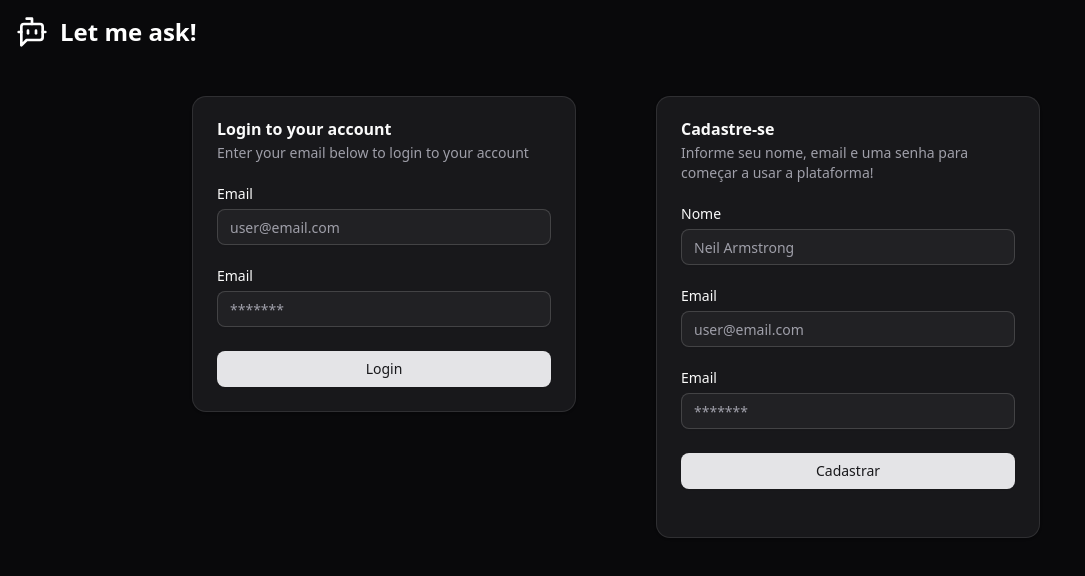
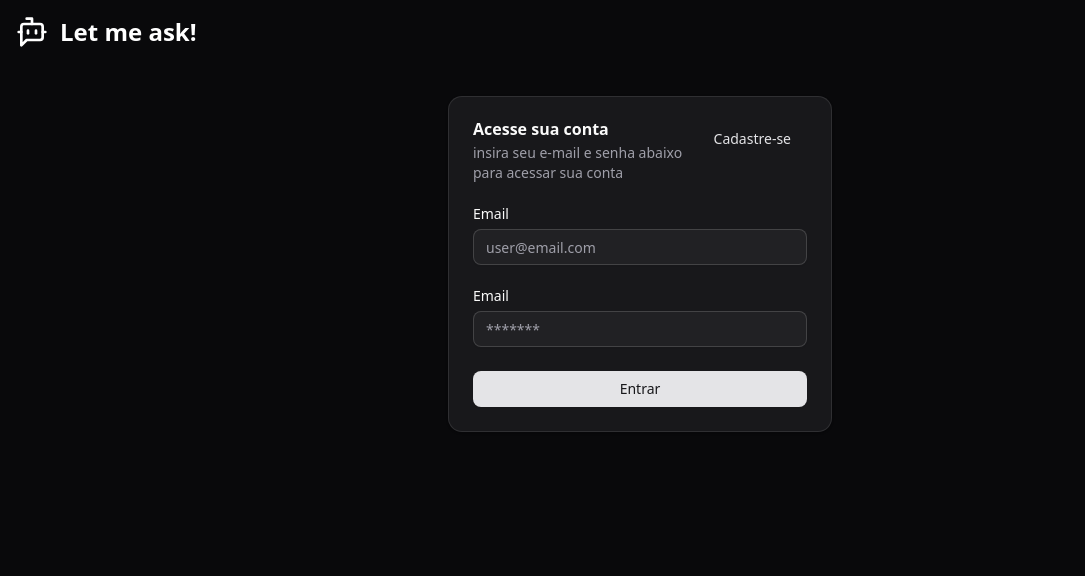
Before and after one commit to TalisonF/nlw-agents-webapp, a React (Vite) app: page / in a window 1280 px wide. Shown: the top 576 px of the page, without its empty margins (0-1085 px from the left). Built offline with nearby package versions, Linux system fonts and the light colour scheme.

Commit message:
feat: login and sing up refactor

```diff
--- a/package.json
+++ b/package.json
@@ -10,8 +10,11 @@
   },
   "dependencies": {
     "@hookform/resolvers": "^5.1.1",
+    "@radix-ui/react-accordion": "^1.2.11",
+    "@radix-ui/react-dialog": "^1.1.14",
     "@radix-ui/react-dropdown-menu": "^2.1.15",
     "@radix-ui/react-label": "^2.1.7",
+    "@radix-ui/react-navigation-menu": "^1.2.13",
     "@radix-ui/react-slot": "^1.2.3",
     "@tailwindcss/vite": "^4.1.11",
     "@tanstack/react-query": "^5.81.5",
--- a/src/app.tsx
+++ b/src/app.tsx
@@ -1,5 +1,5 @@
 import { QueryClient, QueryClientProvider } from '@tanstack/react-query';
-import { BrowserRouter, Navigate, Route, Routes } from 'react-router-dom';
+import { BrowserRouter, Route, Routes } from 'react-router-dom';
 import { ThemeProvider } from '@/components/theme-provider';
 import { CreateRoom } from './pages/create-room';
 import { Home } from './pages/home';
@@ -18,7 +18,6 @@ export function App() {
             <Route element={<CreateRoom />} path="rooms" />
             <Route element={<Room />} path="/room/:roomId" />
             <Route element={<UploadFilesPage />} path="/room/:roomId/dados" />
-            <Route element={<Navigate replace to="/" />} path="*" />
           </Routes>
         </BrowserRouter>
       </QueryClientProvider>
--- a/src/components/login-form.tsx
+++ b/src/components/login-form.tsx
@@ -6,6 +6,7 @@ import { z } from 'zod/v4';
 import { Button } from '@/components/ui/button';
 import {
   Card,
+  CardAction,
   CardContent,
   CardDescription,
   CardFooter,
@@ -33,7 +34,11 @@ const loginSchema = z.object({
 
 type loginFormData = z.infer<typeof loginSchema>;
 
-export function LoginForm() {
+interface loginProps {
+  showRegisterForm: () => void;
+}
+
+export function LoginForm({ showRegisterForm }: loginProps) {
   const { mutateAsync: callLogin } = useLogin();
   const navigate = useNavigate();
 
@@ -62,10 +67,16 @@ export function LoginForm() {
   return (
     <Card className="w-full max-w-sm">
       <CardHeader>
-        <CardTitle>Login to your account</CardTitle>
+        <CardTitle>Acesse sua conta</CardTitle>
         <CardDescription>
-          Enter your email below to login to your account
+          insira seu e-mail e senha abaixo para acessar sua conta
         </CardDescription>
+
+        <CardAction>
+          <Button onClick={() => showRegisterForm()} variant="link">
+            Cadastre-se
+          </Button>
+        </CardAction>
       </CardHeader>
       <Form {...loginForm}>
         <form onSubmit={loginForm.handleSubmit(handleLogin)}>
@@ -115,7 +126,7 @@ export function LoginForm() {
           </CardContent>
           <CardFooter className="mt-6 flex-col gap-2">
             <Button className="w-full" disabled={isSubmitting} type="submit">
-              Login
+              Entrar
             </Button>
           </CardFooter>
         </form>
--- a/src/components/register-form.tsx
+++ b/src/components/register-form.tsx
@@ -1,5 +1,5 @@
 import { zodResolver } from '@hookform/resolvers/zod';
-import { CheckCircle } from 'lucide-react';
+import { ArrowLeft, CheckCircle, CircleX } from 'lucide-react';
 import md5 from 'md5';
 import { useState } from 'react';
 import { useForm } from 'react-hook-form';
@@ -37,13 +37,19 @@ const registerSchema = z.object({
 
 type RegisterFormData = z.infer<typeof registerSchema>;
 
-export function RegisterForm() {
+interface RegisterFormProps {
+  showLoginForm: () => void;
+}
+
+export function RegisterForm({ showLoginForm }: RegisterFormProps) {
   const [success, setSuccess] = useState<boolean>(false);
+  const [error, setError] = useState<string>('');
   const { mutateAsync: callRegister } = useRegister();
 
   const registerForm = useForm<RegisterFormData>({
     resolver: zodResolver(registerSchema),
     defaultValues: {
+      name: '',
       email: '',
       password: '',
     },
@@ -52,14 +58,16 @@ export function RegisterForm() {
   const { isSubmitting } = registerForm.formState;
   async function handleRegister({ name, email, password }: RegisterRequest) {
     const hashPassword = md5(password);
-    const { userId } = await callRegister({
+    const { success: successCreateUser, errorMessage } = await callRegister({
       name,
       email,
       password: hashPassword,
     });
-    if (userId) {
+
+    if (successCreateUser) {
       setSuccess(true);
-      registerForm.reset();
+    } else {
+      setError(errorMessage);
     }
   }
 
@@ -121,7 +129,7 @@ export function RegisterForm() {
                 render={({ field }) => {
                   return (
                     <FormItem>
-                      <FormLabel>Email</FormLabel>
+                      <FormLabel>Senha</FormLabel>
                       <FormControl>
                         <Input
                           {...field}
@@ -143,6 +151,14 @@ export function RegisterForm() {
         </Form>
       </CardContent>
       <CardFooter>
+        {error && (
+          <div className="flex items-center gap-5">
+            <div className="mx-auto flex h-12 w-12 items-center justify-center rounded-full bg-red-100 p-2 dark:bg-red-900">
+              <CircleX />
+            </div>
+            {error}
+          </div>
+        )}
         {success && (
           <div className="flex items-center gap-5">
             <div className="mx-auto flex h-12 w-12 items-center justify-center rounded-full bg-green-100 p-2 dark:bg-green-900">
@@ -152,6 +168,13 @@ export function RegisterForm() {
           </div>
         )}
       </CardFooter>
+
+      <CardContent>
+        <Button onClick={() => showLoginForm()} variant="outline">
+          <ArrowLeft className="mr-2 size-4" />
+          Voltar
+        </Button>
+      </CardContent>
     </Card>
   );
 }
--- a/src/components/room-list.tsx
+++ b/src/components/room-list.tsx
@@ -1,19 +1,35 @@
-import { ArrowRight } from 'lucide-react';
+import { ArrowRight, Loader, TicketX } from 'lucide-react';
 import { Link } from 'react-router-dom';
 import { Badge } from '@/components/ui/badge';
 import { Card, CardContent, CardHeader, CardTitle } from '@/components/ui/card';
 import { useRooms } from '@/http/use-rooms';
 import { dayjs } from '@/lib/dayjs';
+import { Alert, AlertTitle } from './ui/alert';
 
 export function RoomList() {
-  const { data } = useRooms();
+  const { data, isFetching } = useRooms();
   return (
     <Card>
       <CardHeader>
         <CardTitle>Salas criadas</CardTitle>
       </CardHeader>
       <CardContent className="flex flex-col gap-3">
-        {data?.map((room) => {
+        {isFetching && (
+          <div className="flex items-center space-x-2">
+            <Loader className="size-4 animate-spin text-primary" />
+            <span className="text-primary text-sm italic">
+              Buscando salas...
+            </span>
+          </div>
+        )}
+        {!isFetching && data.length === 0 && (
+          <Alert variant="destructive">
+            <TicketX />
+            <AlertTitle>Você ainda não tem salas criadas.</AlertTitle>
+          </Alert>
+        )}
+        {!isFetching &&
+          data?.map((room) => {
             return (
               <Link
                 className="flex items-center justify-between rounded-lg border p-3 hover:bg-accent/50"
--- /dev/null
+++ b/src/components/ui/alert.tsx
@@ -0,0 +1,66 @@
+import { cva, type VariantProps } from 'class-variance-authority';
+import type * as React from 'react';
+
+import { cn } from '@/lib/utils';
+
+const alertVariants = cva(
+  'relative grid w-full grid-cols-[0_1fr] items-start gap-y-0.5 rounded-lg border px-4 py-3 text-sm has-[>svg]:grid-cols-[calc(var(--spacing)*4)_1fr] has-[>svg]:gap-x-3 [&>svg]:size-4 [&>svg]:translate-y-0.5 [&>svg]:text-current',
+  {
+    variants: {
+      variant: {
+        default: 'bg-card text-card-foreground',
+        destructive:
+          'bg-card text-destructive *:data-[slot=alert-description]:text-destructive/90 [&>svg]:text-current',
+      },
+    },
+    defaultVariants: {
+      variant: 'default',
+    },
+  }
+);
+
+function Alert({
+  className,
+  variant,
+  ...props
+}: React.ComponentProps<'div'> & VariantProps<typeof alertVariants>) {
+  return (
+    <div
+      className={cn(alertVariants({ variant }), className)}
+      data-slot="alert"
+      role="alert"
+      {...props}
+    />
+  );
+}
+
+function AlertTitle({ className, ...props }: React.ComponentProps<'div'>) {
+  return (
+    <div
+      className={cn(
+        'col-start-2 line-clamp-1 min-h-4 font-medium tracking-tight',
+        className
+      )}
+      data-slot="alert-title"
+      {...props}
+    />
+  );
+}
+
+function AlertDescription({
+  className,
+  ...props
+}: React.ComponentProps<'div'>) {
+  return (
+    <div
+      className={cn(
+        'col-start-2 grid justify-items-start gap-1 text-muted-foreground text-sm [&_p]:leading-relaxed',
+        className
+      )}
+      data-slot="alert-description"
+      {...props}
+    />
+  );
+}
+
+export { Alert, AlertTitle, AlertDescription };
--- a/src/http/use-register.ts
+++ b/src/http/use-register.ts
@@ -1,6 +1,5 @@
 import { useMutation } from '@tanstack/react-query';
 import type { RegisterRequest } from './types/register-request';
-import type { registerResponse } from './types/register-response';
 
 export function useRegister() {
   return useMutation({
@@ -15,9 +14,13 @@ export function useRegister() {
           body: JSON.stringify(data),
         }
       );
-      const result: registerResponse = await response.json();
-
-      return result;
+      const success = response.status === 201;
+      const errorMessage =
+        !success &&
+        (response.status === 401
+          ? 'E-mail já cadastrado.'
+          : 'Falha ao criar usuário.');
+      return { success, errorMessage };
     },
   });
 }
--- a/src/pages/create-room.tsx
+++ b/src/pages/create-room.tsx
@@ -1,8 +1,13 @@
+import { Navigate } from 'react-router-dom';
 import { CreateRoomForm } from '@/components/create-room-form';
 import { Navbar } from '@/components/navbar';
 import { RoomList } from '@/components/room-list';
+import { getToken } from '@/lib/token';
 
 export function CreateRoom() {
+  if (!getToken()) {
+    return <Navigate replace to="/" />;
+  }
   return (
     <>
       <Navbar />
--- a/src/pages/home.tsx
+++ b/src/pages/home.tsx
@@ -1,3 +1,4 @@
+import { useState } from 'react';
 import { Navigate } from 'react-router-dom';
 import { LoginForm } from '@/components/login-form';
 import { Navbar } from '@/components/navbar';
@@ -5,6 +6,8 @@ import { RegisterForm } from '@/components/register-form';
 import { getToken } from '@/lib/token';
 
 export function Home() {
+  const [showRegisterForm, setShowRegisterForm] = useState<boolean>();
+
   if (getToken()) {
     return <Navigate replace to="/rooms" />;
   }
@@ -12,12 +15,21 @@ export function Home() {
   return (
     <>
       <Navbar />
-      <div className="min-h-screen px-4 py-8">
-        <div className="mx-auto max-w-4xl">
-          <div className="gap grid items-start gap-8 sm:grid-cols-1 md:grid-cols-2">
-            <LoginForm />
-            <RegisterForm />
-          </div>
+      <div className="min-h-screen px-4 py-8 ">
+        <div className="flex flex-row justify-center">
+          {showRegisterForm ? (
+            <RegisterForm
+              showLoginForm={() => {
+                setShowRegisterForm(false);
+              }}
+            />
+          ) : (
+            <LoginForm
+              showRegisterForm={() => {
+                setShowRegisterForm(true);
+              }}
+            />
+          )}
         </div>
       </div>
     </>
```
Also changed, not shown: 1 other file (tests, documents, lock files or other folders). Lines whose indentation alone changed are shown as unchanged.
